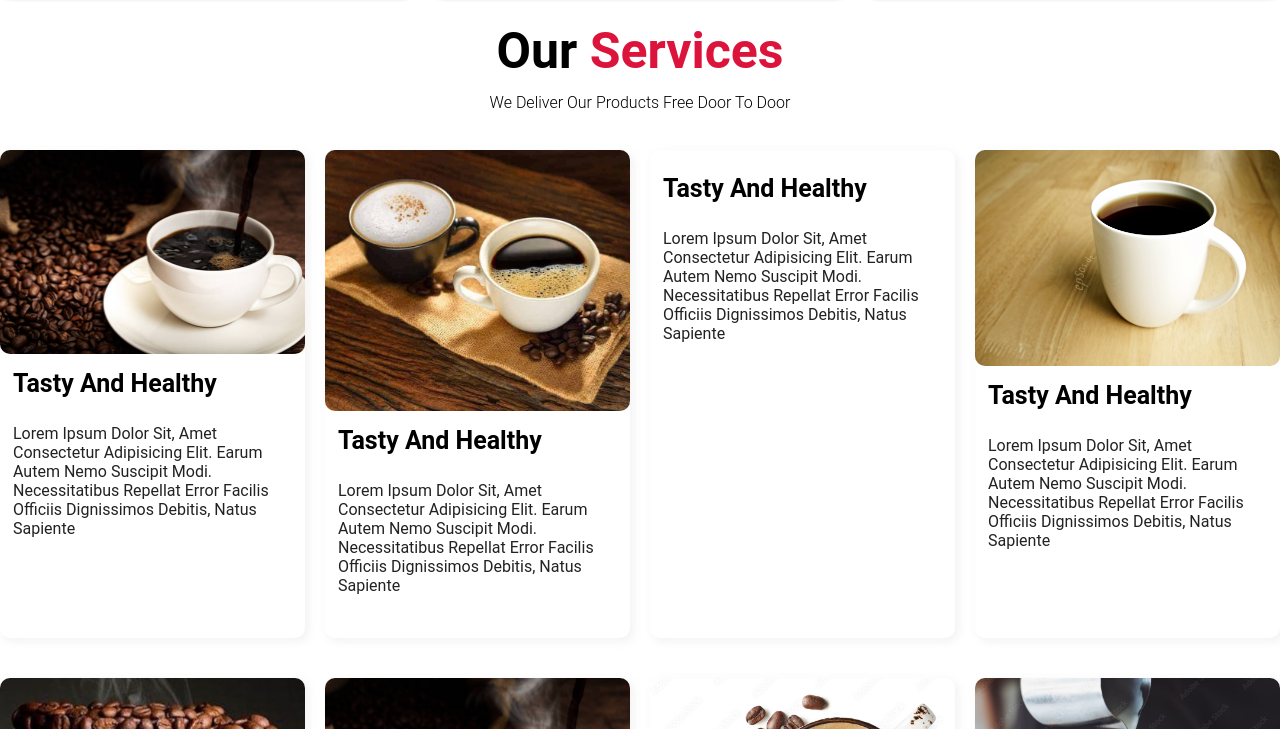
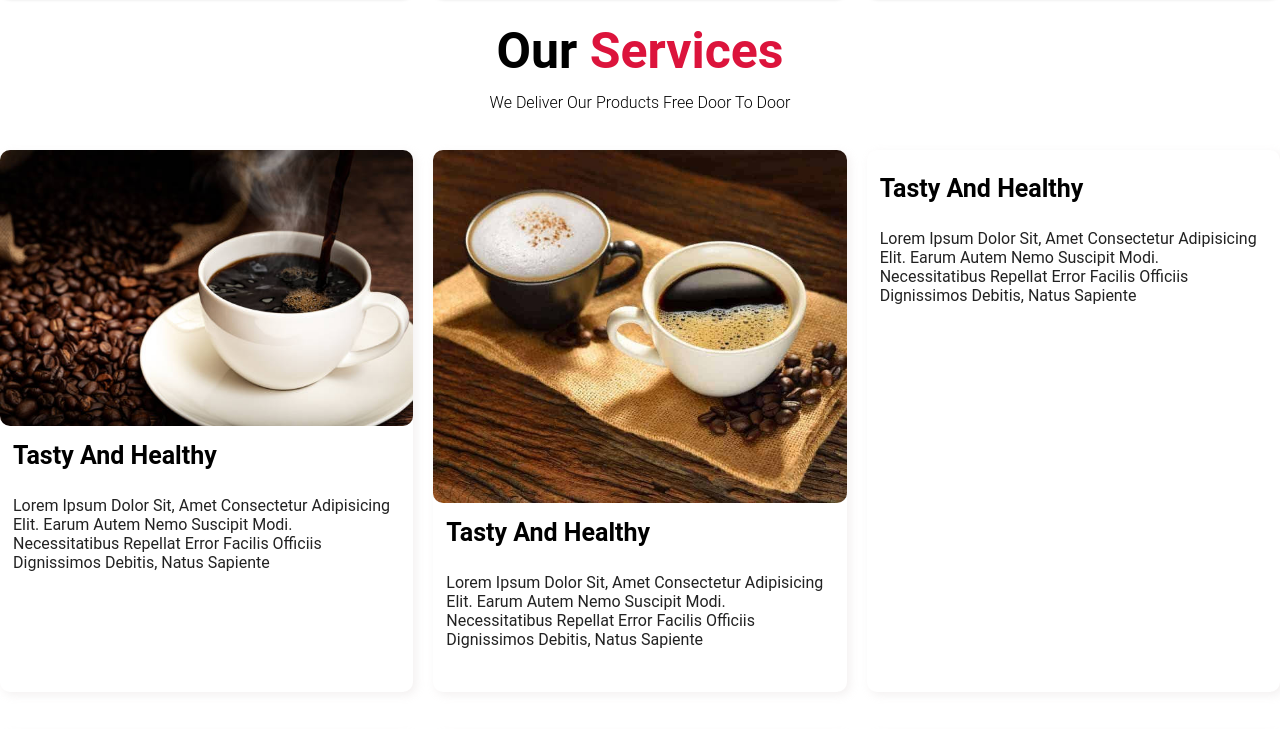
Before and after one commit to vidyatiwrai/technohacks_landing_page, a plain HTML site: page index.html in a window 1280 px wide. Shown: the part 1782-2511 px from the top of the page. Drawn offline with Linux system fonts and the light colour scheme.

Commit message:
Update index.css

```diff
--- a/index.css
+++ b/index.css
@@ -249,7 +249,7 @@ font-weight: 300;
 }
 .service .container{
     display: grid;
-    grid-template-columns: repeat(auto-fit , minmax(28rem, 1fr));
+    grid-template-columns: repeat(auto-fit , minmax(38rem, 1fr));
     gap: 2rem;
     padding: 2.5rem 0;
     grid-row-gap: 4rem;
@@ -266,6 +266,7 @@ font-weight: 300;
 .service .container .service-box img{
     width: 100%;
     border-radius: 10px;
+
 
 }
 .service .container .service-box .service-content h3{
```
